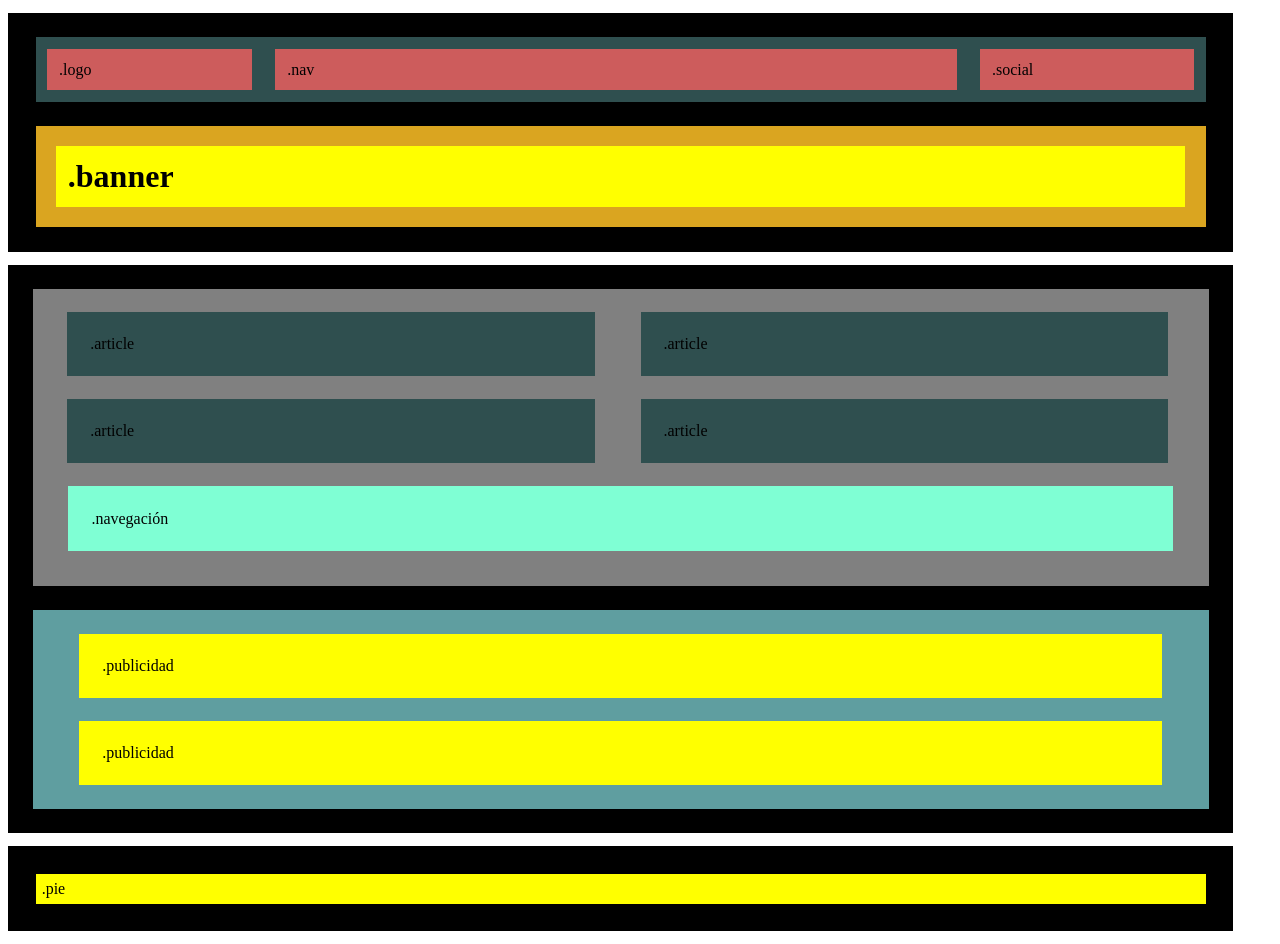
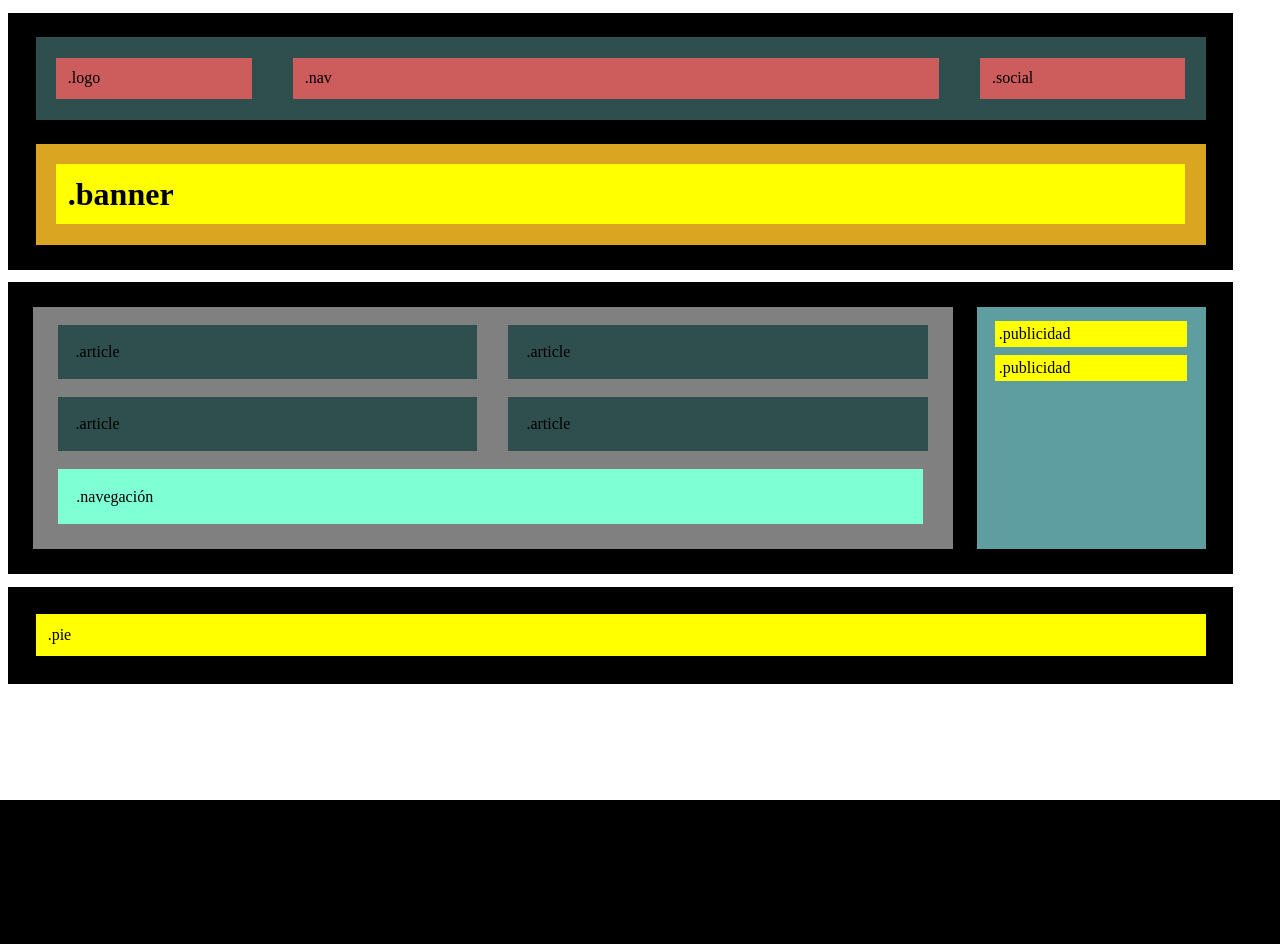
Before and after one commit to ebrionesm/Sprint1, a PHP site: page /Main.html in a window 1280 px wide. After the commit the page ends 800 px from the top, so only its background shows below. Run offline with PHP 8.4, Linux system fonts and the light colour scheme.

Commit message:
NIVEL 1 COMPLETADO

```diff
--- a/HTML_CSS_Nivel1/Main.html
+++ b/HTML_CSS_Nivel1/Main.html
@@ -15,7 +15,7 @@
                 <h1 class="banner">.banner</h1>
             </div>
         </div>
-        <div class="container">
+        <div class="second-container">
             <div class ="article-nav-container">
                 <div class="article-container">
                     <p class = "article">.article</p>
--- a/HTML_CSS_Nivel1/html_ej.css
+++ b/HTML_CSS_Nivel1/html_ej.css
@@ -1,39 +1,39 @@
 @media only screen and (max-width: 600px)
 {
-    [class*="-container"]{
+    [class*="container"]{
         flex-flow: column nowrap;
     }
 }
 
 @media only screen and (min-width: 600px)
 {
-    [class*="-container"]{
-        flex-direction:column;
-    }
-    [class*="article-container"]{
+    [class="container"], [class="article-container"]{
         flex-flow: row wrap;
     }
-    [class*="article"]{
+
+    [class="up-container"],  [class="article-nav-container"], [class="second-container"]{
+        flex-flow: column nowrap;
+    }
+
+    [class="article"] {
         width: 40%;
     }
 
-    [class*="article-nav-container"]{
-        width: 70%;
-    }
-
-    [class*="publicidad-container"]{
-        width: 70%;
-    }
 }
 
 @media only screen and (min-width: 992px)
 {
-    [class*="-container"]{
-        flex-direction:row;
+    [class*="container"]{
+        flex-flow: row wrap;
     }
-    [class*="article-nav-container"]{
-        flex-direction:column;
+
+    [class="article-nav-container"]  {
+        flex-grow: 5;
     }
+    [class="publicidad-container"] {
+        flex-grow: 1;
+    }
+
 }
 
 
@@ -50,13 +50,12 @@
     padding-top: 1%;
     padding-bottom: 1%;
     padding-left: 1%;
-    margin: 1%;
+    margin: 1.75%;
 }
 
-.container{
+.container, .second-container{
     display: flex;
-    flex-wrap: wrap;
-    justify-content: space-evenly;
+    justify-content: space-around;
     background-color: black;
     padding: 1%;
     margin-top: 1%;
@@ -92,11 +91,11 @@
     display: flex;
     background-color: grey;
     margin: 1%;
-    flex-grow: 20;
 }
 
 .article-container {
     display: flex;
+    flex-grow: 1;
     margin: 1%;
     width: 97.5%;
 }
@@ -105,7 +104,7 @@
     background-color: darkslategray;
     flex-grow: 1;
     padding: 2%;
-    margin: 2%;
+    margin: 1.75%;
     margin-top: 1%;
     margin-bottom: 1%;
 }
@@ -114,7 +113,8 @@
     background-color:aquamarine;
     flex-grow: 1;
     padding: 2%;
-    margin: 3%;
+    margin: 2.75%;
+    margin-right: 3.25%;
     margin-top: 0;
 }
 
@@ -124,7 +124,8 @@
     background-color: cadetblue;
     padding: 1%;
     margin: 1%;
-    flex-grow: 1;
+    margin-right: 1.25%;
+
 }
 
 .publicidad {
@@ -132,13 +133,12 @@
     padding: 2%;
     margin: 3%;
     margin-top: 1%;
-    margin-bottom: 1%;
 }
 
 .pie {
     display: flex;
     margin: 1.25%;
-    padding: 0.5%;
+    padding: 1%;
     flex-grow: 1;
     background-color: yellow;
 }
```
